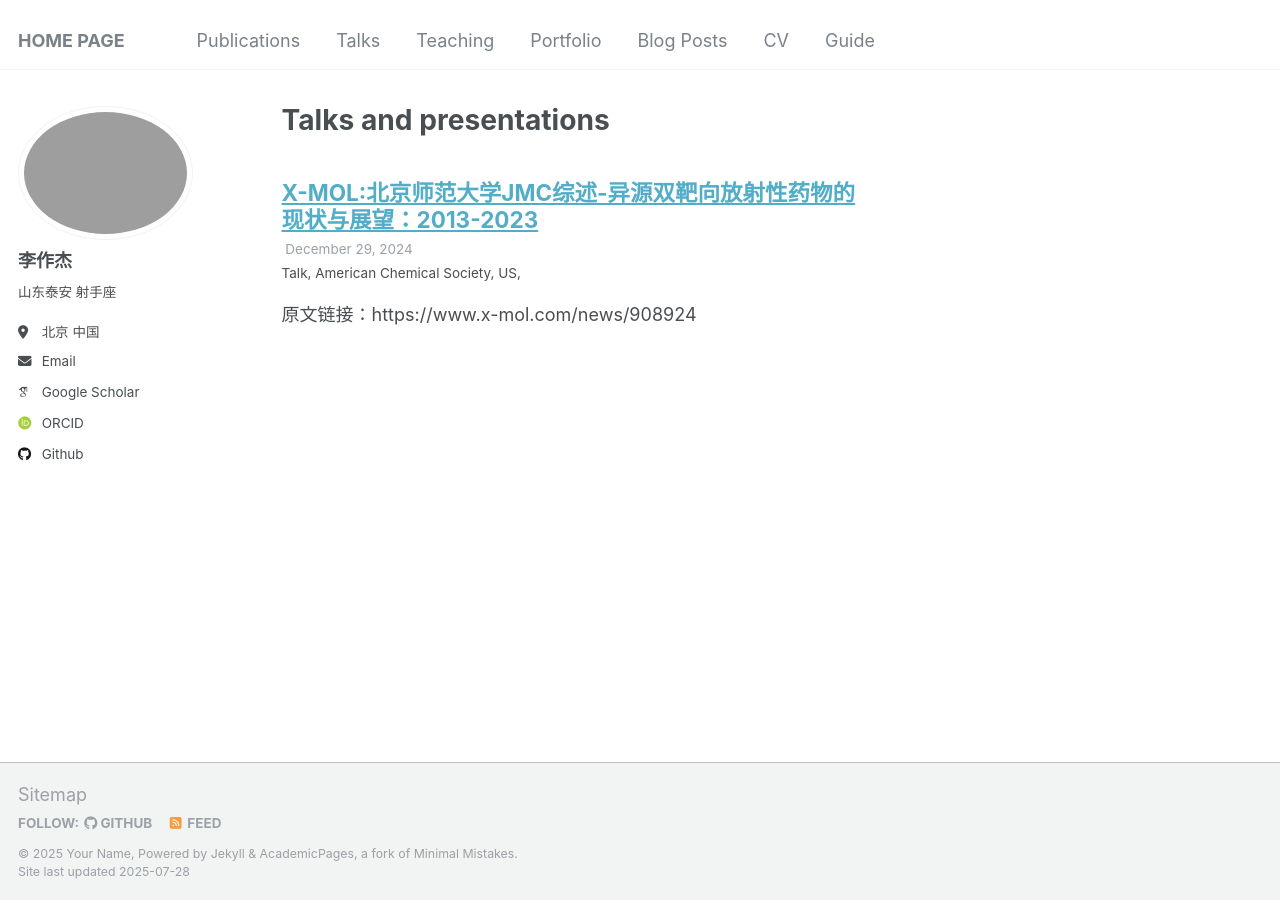
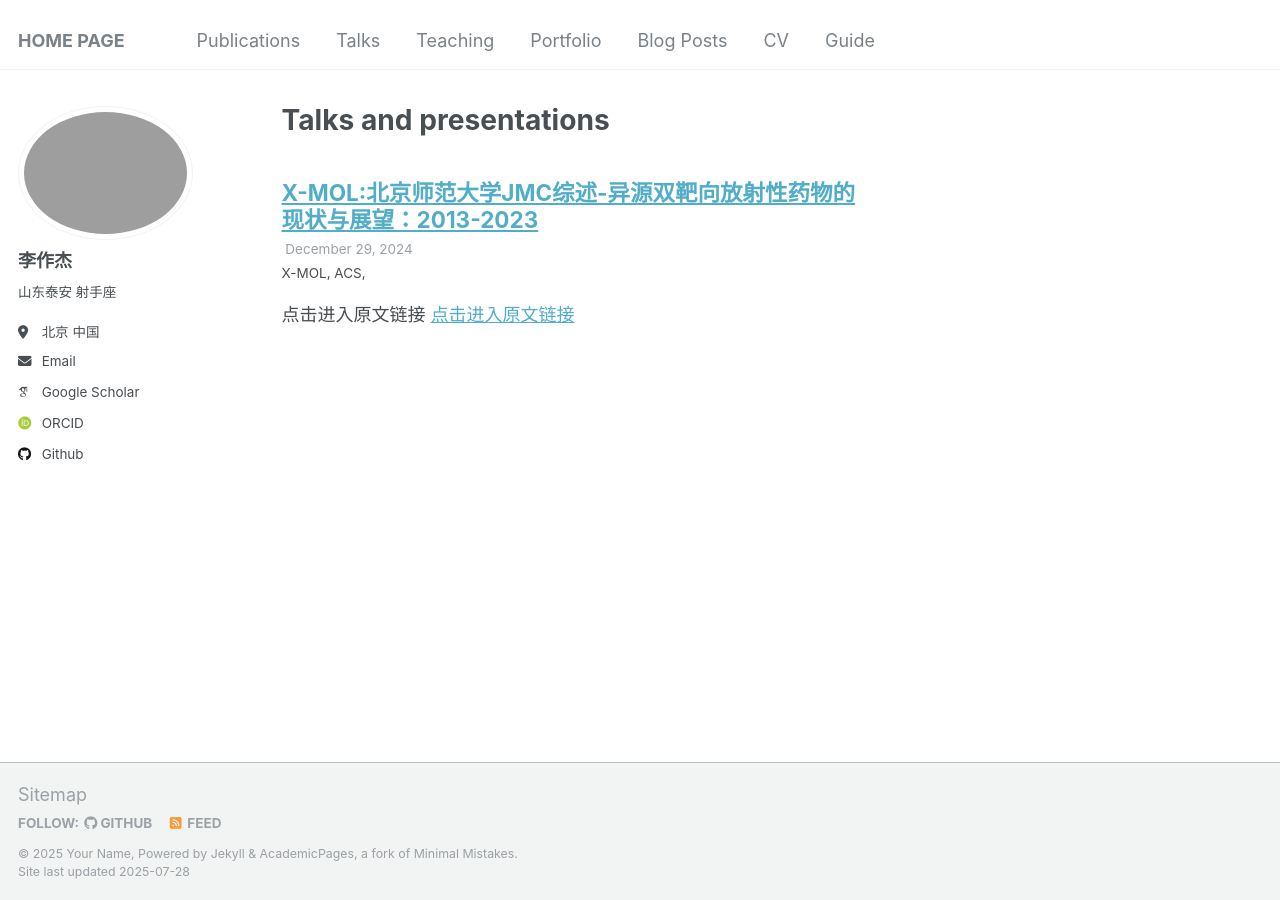
Before and after one commit to Infinity-LZJ/Zuojie_Li.github, a Jekyll site: the page built from _pages/talks.html, in a window 1280 px wide. Built offline with Jekyll 4.4.1, drawn with Linux system fonts in a browser that asks for light colours; some web fonts are replaced.

Commit message:
Update 2025-07-26-talk-1.md
Signed-off-by: Infinity-LZJ <zuojieli@yeah.net>

```diff
--- a/_talks/2025-07-26-talk-1.md
+++ b/_talks/2025-07-26-talk-1.md
@@ -1,11 +1,11 @@
 ---
 title: "X-MOL:北京师范大学JMC综述-异源双靶向放射性药物的现状与展望：2013-2023"
-[X-MOL:北京师范大学JMC综述-异源双靶向放射性药物的现状与展望：2013-2023]: http://www.example.com
 collection: talks
-type: "Talk"
-venue: "American Chemical Society, US"
+type: "X-MOL"
+venue: "ACS"
 date: 2024-12-29
 location: ""
 ---
 
-原文链接：https://www.x-mol.com/news/908924
+点击进入原文链接
+[点击进入原文链接](https://www.x-mol.com/news/908924)
```
